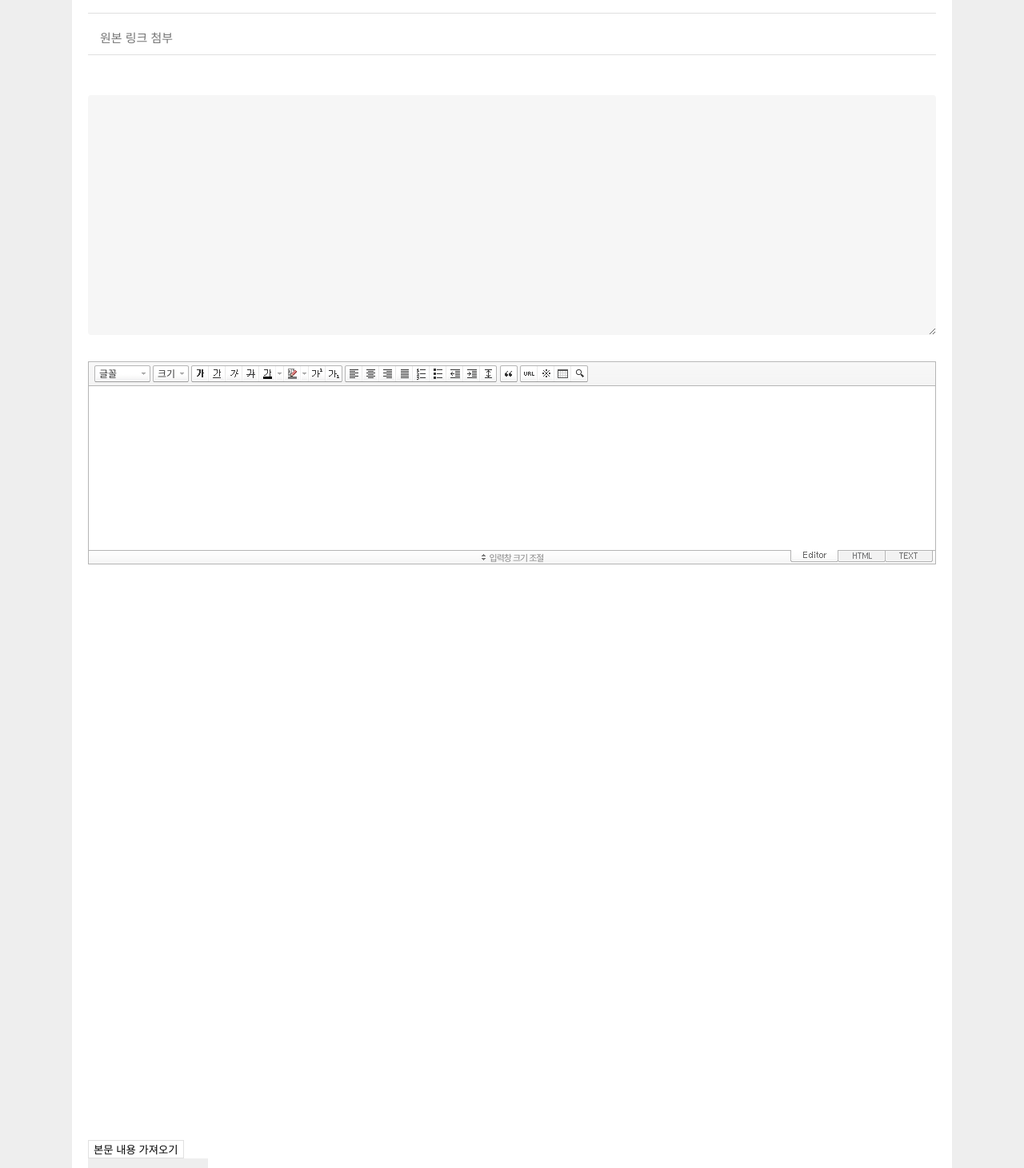
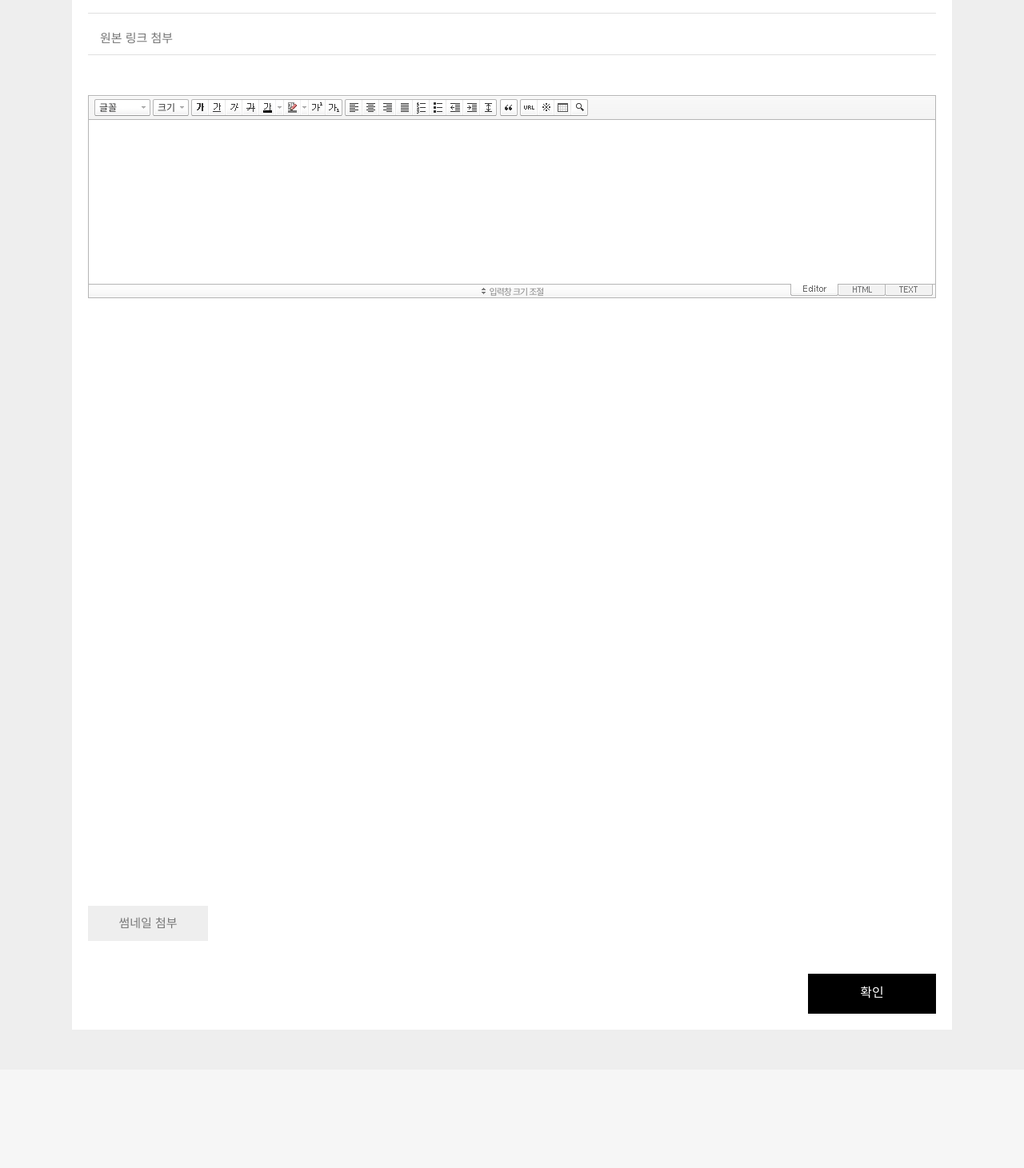
Before and after one commit to actionbeem/firebase, a Vue app in the folder vueSite/: page /write in a window 1280 px wide. Shown: the part 281-1742 px from the top of the page at 80% size. After the commit the page ends 1619 px from the top, so only its background shows below. Built offline with nearby package versions, Linux system fonts and the light colour scheme.

Commit message:
smartEditor 적용 완료

```diff
--- a/vueSite/public/smarteditor/css/ko_KR/smart_editor2_in.css
+++ b/vueSite/public/smarteditor/css/ko_KR/smart_editor2_in.css
@@ -1,7 +1,7 @@
 @charset "UTF-8";
 /* NHN Web Standardization Team (http://html.nhndesign.com/) HHJ 090226 */
 /* COMMON */
-body,.se2_inputarea{margin:0;padding:0;font-family:'돋움',Dotum,Helvetica,Sans-serif;font-size:12px;line-height:1.5}
+body,.se2_inputarea{margin:0;padding:0;font-family:'돋움',Dotum,Helvetica,Sans-serif;font-size:14px;line-height:1.5}
 /* body,.se2_inputarea,.se2_inputarea th,.se2_inputarea td{margin:0;padding:0;font-family:'돋움',Dotum,Helvetica,Sans-serif;font-size:12px;line-height:1.5;color:#666} */
 .se2_inputarea p,.se2_inputarea br{margin:0;padding:0}
 .se2_inputarea{margin:15px;word-wrap:break-word;*word-wrap:normal;*word-break:break-all}
--- a/vueSite/src/views/PostList.vue
+++ b/vueSite/src/views/PostList.vue
@@ -8,7 +8,8 @@
               <!-- <p class="thumb"></p> -->
               <div class="thumbImg" :style="`background:url(${post.thumbImg}) no-repeat center; background-size:cover;`"></div>
               <h2 class="tit">{{ post.title }}</h2>
-              <p class="txt">{{ post.text }}</p>
+              <h2 class="sub-text" v-html="post.editorValue"></h2>
+              <!-- <p class="txt">{{ post.text }}</p> -->
             </router-link>
           </div>
         </li>
@@ -47,5 +48,7 @@ export default {
 .post-list li .thumb { height:180px; background-color:#333;}
 .post-list li .thumbImg { width:100%; height:150px; }
 .post-list li .tit { font-size:16px; margin:20px 0 10px; }
-.post-list li .txt { font-size:14px; height:36px; line-height:18px; overflow-y:hidden; text-overflow:ellipsis;  }
+/* .post-list li .txt { font-size:14px; height:36px; line-height:18px; overflow-y:hidden; text-overflow:ellipsis;  } */
+.post-list .sub-text { font-size:14px; height:36px; line-height:18px; overflow-y:hidden; text-overflow:ellipsis;  }
+.post-list .sub-text p { font-size:14px !important; line-height:19px !important; color:#aaa !important; font-weight:normal !important; margin-top:0 !important; }
 </style>
--- a/vueSite/src/views/PostView.vue
+++ b/vueSite/src/views/PostView.vue
@@ -4,7 +4,7 @@
     <p class="date">작성일 : {{ onePost.writeDate }} </p>
     <div class="inner">
       <span>원본 링크 : </span><a class="link" :href="onePost.link" target="blank">{{ onePost.link }}</a>
-      <p class="text" style="margin-bottom:20px;">{{ onePost.text }}</p>
+      <!-- <p class="text" style="margin-bottom:20px;">{{ onePost.text }}</p> -->
       <div class="text"><p v-html="onePost.editorValue"></p></div>
     </div>
     <div class="btn-wrap clear" v-if="btnEdit">
@@ -63,6 +63,7 @@ export default {
 <style scoped>
 .post-view { width:1100px; margin:0 auto; }
 .post-view .inner {  padding:40px 30px; background-color:#fff; box-shadow:0 10px 15px rgba(0,0,0,0.05); }
+.post-view .inner span { font-size:16px; color:#333;}
 .post-view .tit { font-size:24px; margin:50px 0 10px; }
 .post-view .date { font-size:16px; color:#bbb; margin-bottom:30px; }
 .post-view .link { display:inline-block; font-size:16px; color:cornflowerblue; margin-bottom:15px;  }
--- a/vueSite/src/views/WritePost.vue
+++ b/vueSite/src/views/WritePost.vue
@@ -16,10 +16,9 @@
       <section class="form">
         <input class="tit" type="text" placeholder="제목" v-model="title">
         <input class="sub" type="text" placeholder="원본 링크 첨부" v-model="link">
-        <textarea class="txtarea" v-model="text"></textarea>
+        <!-- <textarea class="txtarea" v-model="text"></textarea> -->
 
         <textarea name="smartEditor" id="smartEditor" ref="smartEditor" rows="10" cols="100" value="스마트 에디터"></textarea>
-        <input ref="getEditorValue" @click="getEditorValue" class="btn-se" type="button" value="본문 내용 가져오기">
 
         <div class="upload-wrap clear">
           <div class="btn-wrap">
@@ -62,7 +61,7 @@ export default {
     return {
       title: "",
       link: "",
-      text: "",
+      // text: "",
       writeDate: "",
       thumbImg: "",
       editorValue: "",
@@ -94,7 +93,7 @@ export default {
       userRef.push({
         title: this.title,
         link: this.link,
-        text: this.text,
+        // text: this.text,
         writeDate: this.writeDate,
         thumbImg: this.thumbImg,
         editorValue: this.editorValue,
@@ -108,7 +107,7 @@ export default {
       userRef.update({
         title: this.title,
         link: this.link,
-        text: this.text,
+        // text: this.text,
         writeDate: this.writeDate,
         thumbImg: this.thumbImg,
         editorValue: this.editorValue,
@@ -137,7 +136,7 @@ export default {
       let editorValue = this.$refs.smartEditor.value;
 
       this.editorValue = editorValue;
-    }
+    },
   },
   created(){
     database = firebase.database();
@@ -152,20 +151,26 @@ export default {
       userRef.once('value').then(function(snapshot){
         self.title = snapshot.val().title;
         self.link = snapshot.val().link;
-        self.text = snapshot.val().text;
+        // self.text = snapshot.val().text;
         self.thumbImg = snapshot.val().thumbImg;
         self.editorValue = snapshot.val().editorValue;
       });
+
     }
+
   },
   mounted(){
+    let self = this;
     nhn.husky.EZCreator.createInIFrame({
       oAppRef: oEditors,
       elPlaceHolder: "smartEditor",
       sSkinURI: "./smarteditor/SmartEditor2Skin.html",
-      fCreator: "createSEditor2"
+      fCreator: "createSEditor2",
+      fOnAppLoad(){
+		    oEditors.getById["smartEditor"].exec("PASTE_HTML", [self.editorValue]);
+      }
     });
-  },
+  }
 }
 </script>
 
@@ -183,7 +188,8 @@ export default {
 .write-post .form .btn-submit { float:right; width:160px; line-height:48px; background-color:#000; color:#fff; text-align:center; margin-top:20px;  }
 .write-post .form .btn-submit span { font-size:16px; }
 
-.upload-wrap .btn-wrap { width:200px; float:left; }
+.upload-wrap { margin-top:40px; }
+.upload-wrap .btn-wrap { width:200px; float:left;  }
 .upload-wrap .img-wrap { width:400px; float:left; }
 .upload-wrap .btn-wrap label { display:inline-block; width:150px; text-align:center; line-height:44px; font-size:15px; background-color:#eee; color:#777; cursor:pointer; }
 .upload-wrap .btn-wrap input { opacity:0; }
```
